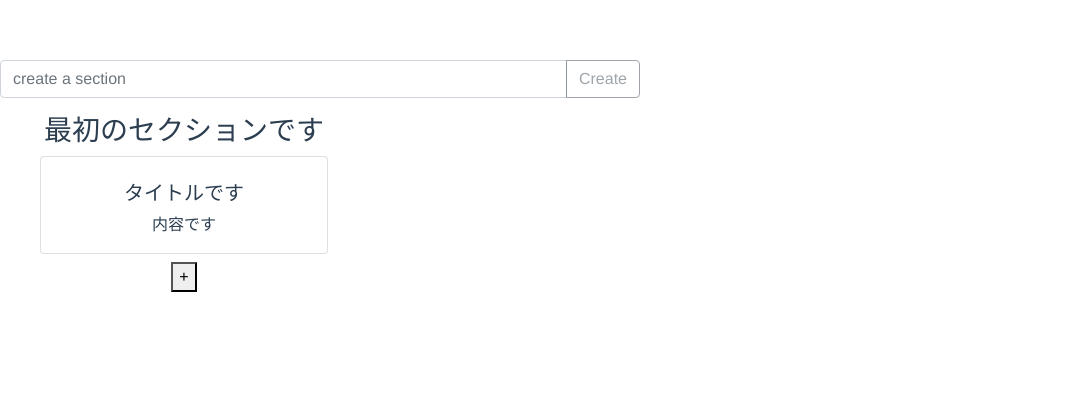
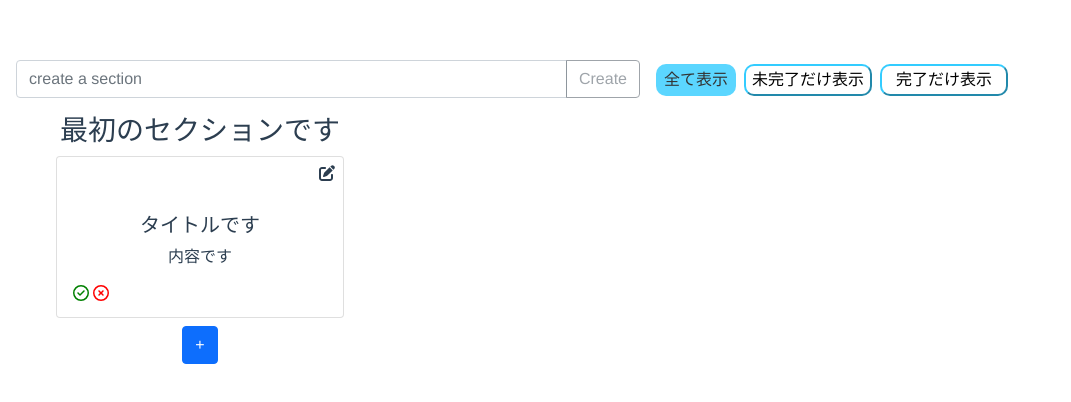
Before and after one commit to ryu0121/task_management_app_by_vue, a Vue app: page / in a window 1280 px wide. Shown: the top 402 px of the page, without its empty margins (0-1071 px from the left). Built offline with nearby package versions, Linux system fonts and the light colour scheme.

Commit message:
wip: 表示切り替えのボタンを設置するところまで

```diff
--- a/domain/Task.js
+++ b/domain/Task.js
@@ -40,6 +40,24 @@ export class Sections {
     const task = section.findTaskById(taskId)
     task.activate(payload)
   }
+
+  doneTaskOfSection(taskId, sectionId) {
+    const section = this.findById(sectionId)
+    const task = section.findTaskById(taskId)
+    task.toDone()
+  }
+
+  activateTaskOfSection(taskId, sectionId) {
+    const section = this.findById(sectionId)
+    const task = section.findTaskById(taskId)
+    task.toActivate()
+  }
+
+  taskToEditingOfSection(taskId, sectionId) {
+    const section = this.findById(sectionId)
+    const task = section.findTaskById(taskId)
+    task.toEditing()
+  }
 }
 
 export class Section {
@@ -79,6 +97,8 @@ export class Section {
 export const TaskStatus = {
   Draft: "DRAFT",
   Active: "ACTIVE",
+  Editing: "EDITING",
+  Done: "DONE",
 }
 
 export class Task {
@@ -91,9 +111,37 @@ export class Task {
   }
 
   activate(payload) {
-    this.status = TaskStatus.Active
+    this.toActivate()
     this.title = payload.title
     this.content = payload.content
+  }
+
+  toDone() {
+    this.status = TaskStatus.Done
+  }
+
+  toActivate() {
+    this.status = TaskStatus.Active
+  }
+
+  toEditing() {
+    this.status = TaskStatus.Editing
+  }
+
+  isDraft() {
+    return this.status === TaskStatus.Draft
+  }
+
+  isDone() {
+    return this.status === TaskStatus.Done
+  }
+
+  isActive() {
+    return this.status === TaskStatus.Active
+  }
+
+  isEditing() {
+    return this.status === TaskStatus.Editing
   }
 }
 
--- a/package.json
+++ b/package.json
@@ -8,6 +8,11 @@
     "lint": "vue-cli-service lint"
   },
   "dependencies": {
+    "@fortawesome/fontawesome-svg-core": "^6.2.1",
+    "@fortawesome/free-brands-svg-icons": "^6.2.1",
+    "@fortawesome/free-regular-svg-icons": "^6.2.1",
+    "@fortawesome/free-solid-svg-icons": "^6.2.1",
+    "@fortawesome/vue-fontawesome": "^3.0.2",
     "core-js": "^3.8.3",
     "vue": "^3.2.13"
   },
--- a/public/index.html
+++ b/public/index.html
@@ -8,8 +8,6 @@
     <!-- Bootstrap CSS -->
     <link href="https://cdn.jsdelivr.net/npm/bootstrap@5.0.2/dist/css/bootstrap.min.css" rel="stylesheet"
       integrity="sha384-EVSTQN3/azprG1Anm3QDgpJLIm9Nao0Yz1ztcQTwFspd3yD65VohhpuuCOmLASjC" crossorigin="anonymous">
-    <!-- fontawesome -->
-    <link href="https://use.fontawesome.com/releases/v5.13.0/css/all.css" rel="stylesheet">
     <title><%= htmlWebpackPlugin.options.title %></title>
   </head>
   <body>
--- a/src/App.vue
+++ b/src/App.vue
@@ -1,15 +1,24 @@
 <template>
-  <CreateSection
-    :isDisabled="isDisabled"
-    v-model="sectionName"
-    @click="createSection"
-  />
-  <TaskSections
-    :sections="sections"
-    @onChangeNewTaskTitle="onChangeNewTaskTitle"
-    @createTaskDraft="createTaskDraft"
-    @completeCreateTask="completeCreateTask"
-    @deleteTaskDraft="deleteTaskDraft" />
+  <div class="mx-3">
+    <div class="d-flex justify-content-start">
+      <CreateSection :isDisabled="isDisabled" v-model="sectionName" @click="createSection" />
+      <div class="ms-3 mt-1 d-flex justify-content-center">
+        <button class="me-2 display-button" style="width: 5em; height: 2em;"
+          :class="{ 'button-not-active': !displayOptions.displayAll, 'button-active': displayOptions.displayAll }"
+          @click="onClickDisplayButton('displayAll')" >全て表示</button>
+        <button class="me-2 display-button" style="width: 8em; height: 2em;"
+          :class="{ 'button-not-active': !displayOptions.displayOnlyActive, 'button-active': displayOptions.displayOnlyActive }"
+          @click="onClickDisplayButton('displayOnlyActive')" >未完了だけ表示</button>
+        <button class="me-2 display-button" style="width: 8em; height: 2em;"
+          :class="{ 'button-not-active': !displayOptions.displayOnlyDone, 'button-active': displayOptions.displayOnlyDone }"
+          @click="onClickDisplayButton('displayOnlyDone')" >完了だけ表示</button>
+      </div>
+    </div>
+    <TaskSections :sections="displayedSections" @onChangeNewTaskTitle="onChangeNewTaskTitle" @createTaskDraft="createTaskDraft"
+      @completeCreateTask="completeCreateTask" @deleteTask="deleteTask" @doneTask="doneTask"
+      @deleteTaskDraft="deleteTaskDraft" @returnTaskToActive="returnTaskToActive" @toTaskEditing="toTaskEditing"
+      @activateTask="activateTask" />
+  </div>
 </template>
 
 <script>
@@ -37,11 +46,24 @@ export default {
       sections: sections,
       sectionName: '',
       taskTitle: '',
+      displayOptions: { displayAll: true, displayOnlyActive: false, displayOnlyDone: false }
     }
   },
   computed: {
     isDisabled() {
       return this.sectionName === ''
+    },
+    displayedSections() {
+      if (this.displayOptions['displayAll']) {
+        return this.sections
+      }
+      if (this.displayOptions['displayOnlyActive']) {
+        return this.sections.includeOnlyActiveTasks()
+      }
+      if (this.displayOptions['displayOnlyDone']) {
+        return this.sections.includeOnlyDoneTasks()
+      }
+      return this.sections
     },
   },
   methods: {
@@ -59,6 +81,14 @@ export default {
       const section = sections.findById(sectionId)
       this.sections.deleteTaskFromSection(taskId, section.id)
     },
+    deleteTask(taskId, sectionId) {
+      const section = sections.findById(sectionId)
+      this.sections.deleteTaskFromSection(taskId, section.id)
+    },
+    doneTask(taskId, sectionId) {
+      const section = sections.findById(sectionId)
+      this.sections.doneTaskOfSection(taskId, section.id)
+    },
     completeCreateTask(payload, sectionId) {
       this.sections.completeCreateTask(
         payload.taskId,
@@ -68,6 +98,32 @@ export default {
           content: payload.newTaskContent
         }
       )
+    },
+    returnTaskToActive(taskId, sectionId) {
+      const section = sections.findById(sectionId)
+      this.sections.activateTaskOfSection(taskId, section.id)
+    },
+    toTaskEditing(taskId, sectionId) {
+      const section = sections.findById(sectionId)
+      this.sections.taskToEditingOfSection(taskId, section.id)
+    },
+    activateTask(taskId, sectionId) {
+      const section = sections.findById(sectionId)
+      this.sections.activateTaskOfSection(taskId, section.id)
+    },
+    onClickDisplayButton(option) {
+      // クリックしたボタンがアクティブだったら何もしない
+      if (this.displayOptions[option]) return;
+
+      // 他の表示に切り替える場合は、選んだオプションと元々アクティブだったオプションの表示を入れ替える
+      Object.keys(this.displayOptions).forEach((opt) => {
+        if (this.displayOptions[opt]) {
+          this.displayOptions[opt] = !this.displayOptions[opt]
+        }
+        if (opt === option) {
+          this.displayOptions[opt] = !this.displayOptions[opt]
+        }
+      })
     },
   },
 }
@@ -82,4 +138,23 @@ export default {
   color: #2c3e50;
   margin-top: 60px;
 }
+
+.display-button {
+  border-radius: 10px;
+}
+
+.button-not-active {
+  border-color: #33CCFF;
+  background-color: white;
+}
+
+.button-active {
+  background-color: #33CCFF;
+  border: none;
+  opacity: 0.8;
+}
+
+.button-not-active:hover {
+  opacity: 0.6;
+}
 </style>
--- /dev/null
+++ b/src/assets/css/styles.css
@@ -0,0 +1,3 @@
+.success {
+  color: "red";
+}
--- a/src/components/TaskSection.vue
+++ b/src/components/TaskSection.vue
@@ -2,29 +2,59 @@
   <h3 class="d-flex justify-content-center">{{ section.name }}</h3>
   <div v-for="task in section.tasks" :key="task.id">
     <div class="card m-2" style="width: 18rem;">
-      <div v-if="task.status === Active" class="card-body">
+      <div v-if="task.isActive()" class="d-flex justify-content-end m-2">
+        <font-awesome-icon
+          @click="toEditing(task)"
+          icon="fa-solid fa-pen-to-square"
+          class="button-hover secondary" />
+      </div>
+      <div v-if="task.isActive() || task.isDone()" class="card-body">
         <h5 class="card-title pt-2">{{ task.title }}</h5>
         <p class="card-text mt-2">{{ task.content }}</p>
+        <div class="d-flex justify-content-between">
+          <div class="d-flex justify-content-end">
+            <font-awesome-icon v-if="task.isActive()"
+              @click="doneTask(task.id)"
+              icon="fa-regular fa-circle-check"
+              class="me-1 success button-hover" />
+            <font-awesome-icon v-else-if="task.isDone()"
+              icon="fa-solid fa-circle-check"
+              class="me-1 success" />
+            <font-awesome-icon @click="deleteTask(task.id)"
+              icon="fa-regular fa-circle-xmark"
+              class="failure button-hover" />
+          </div>
+          <font-awesome-icon v-if="task.isDone()"
+            @click="returnTaskToActive(task.id)"
+            icon="ffa-solid fa-arrow-rotate-left"
+            class="me-1 secondary button-hover" />
+        </div>
       </div>
-      <div v-else-if="task.status === Draft" class="card-body">
+      <div v-else-if="task.isDraft() || task.isEditing()" class="card-body">
         <input class="card-title pt-2" placeholder="タイトル"
-          v-model="newTaskTitle" />
+          @input="inputTitle(task.id, $event.target.value)"
+          :value="typeof tmpTasks[task.id] === 'undefined'
+          ? '' : tmpTasks[task.id].title" />
         <textarea class="card-text mt-2" placeholder="内容"
-          v-model="newTaskContent"
-        ></textarea>
+          @input="inputContent(task.id, $event.target.value)"
+          :value="typeof tmpTasks[task.id] === 'undefined'
+          ? '' : tmpTasks[task.id].content" ></textarea>
         <div class="mt-3 d-flex justify-content-center">
-          <div class="mr-3">
-            <button @click="completeCreateTask(task.id)" class="px-2">作成</button>
+          <div class="me-3">
+            <button
+              @click="completeCreateTask(task.id)"
+              :disabled="isDisableCreateButton(task.id)"
+              class="px-2 btn btn-primary">作成</button>
           </div>
           <div class="ml-3">
-            <button @click="deleteTaskDraft(task.id)" class="px-2">キャンセル</button>
+            <button @click="deleteTaskDraft(task)" class="px-2 btn btn-secondary">キャンセル</button>
           </div>
         </div>
       </div>
     </div>
   </div>
   <div>
-    <button @click="$emit('createTaskDraft')">+</button>
+    <button @click="$emit('createTaskDraft')" class="btn btn-primary">+</button>
   </div>
 </template>
 
@@ -39,26 +69,78 @@ export default {
   },
   data() {
     return {
-      newTaskTitle: '',
-      newTaskContent: '',
+      tmpTasks: {},
     }
   },
   created() {
     this.Active = TaskStatus.Active
     this.Draft = TaskStatus.Draft
   },
-  emits: ['createTaskDraft', 'deleteTaskDraft', 'completeCreateTask'],
+  emits: ['createTaskDraft', 'deleteTaskDraft', 'completeCreateTask', 'deleteTask', 'doneTask', 'returnTaskToActive', 'toEditing', 'activateTask'],
   methods: {
     completeCreateTask(taskId) {
-      this.$emit('completeCreateTask', { taskId, newTaskTitle: this.newTaskTitle, newTaskContent: this.newTaskContent })
-      this.newTaskTitle = ''
-      this.newTaskContent = ''
+      const title = this.tmpTasks[taskId].title
+      const content = this.tmpTasks[taskId].content
+      this.$emit('completeCreateTask', { taskId, newTaskTitle: title, newTaskContent: content })
+      delete this.tmpTasks[taskId]
     },
-    deleteTaskDraft(taskId) {
-      this.$emit('deleteTaskDraft', taskId)
-      this.newTaskTitle = ''
-      this.newTaskContent = ''
+    deleteTaskDraft(task) {
+      if (task.isDraft()) {
+        this.$emit('deleteTaskDraft', task.id)
+        delete this.tmpTasks[task.id]
+      }
+      if (task.isEditing()) {
+        this.$emit('activateTask', task.id)
+        delete this.tmpTasks[task.id]
+      }
+    },
+    deleteTask(taskId) {
+      const ok = confirm('タスクを削除します。よろしいですか？')
+      if (!ok) return;
+
+      this.$emit('deleteTask', taskId)
+    },
+    doneTask(taskId) {
+      this.$emit('doneTask', taskId)
+    },
+    returnTaskToActive(taskId) {
+      const ok = confirm('タスクを未完了に戻します。よろしいですか？')
+      if (!ok) return;
+
+      this.$emit('returnTaskToActive', taskId)
+    },
+    toEditing(task) {
+      this.tmpTasks[task.id] = { ...this.tmpTasks[task.id], title: task.title, content: task.content }
+      this.$emit('toTaskEditing', task.id)
+    },
+    inputTitle(taskId, v) {
+      this.tmpTasks[taskId] = { ...this.tmpTasks[taskId], title: v}
+    },
+    inputContent(taskId, v) {
+      this.tmpTasks[taskId] = { ...this.tmpTasks[taskId], content: v }
+    },
+    isDisableCreateButton(taskId) {
+      return typeof this.tmpTasks[taskId] === 'undefined'
+        || typeof this.tmpTasks[taskId].title === 'undefined'
+        || typeof this.tmpTasks[taskId].content === 'undefined'
+        || this.tmpTasks[taskId].title === ''
+        || this.tmpTasks[taskId].content === ''
     }
   },
 }
 </script>
+
+<style scoped>
+.success {
+  color: green;
+}
+
+.failure {
+  color: red;
+}
+
+.button-hover:hover {
+  opacity: 0.6;
+  cursor: pointer;
+}
+</style>
--- a/src/components/TaskSections.vue
+++ b/src/components/TaskSections.vue
@@ -6,7 +6,12 @@
         @onChangeNewTaskTitle="onChangeNewTaskTitle"
         @createTaskDraft="$emit('createTaskDraft', section.id)"
         @completeCreateTask="$emit('completeCreateTask', $event, section.id)"
-        @deleteTaskDraft="$emit('deleteTaskDraft', $event, section.id)" />
+        @deleteTask="$emit('deleteTask', $event, section.id)"
+        @doneTask="$emit('doneTask', $event, section.id)"
+        @deleteTaskDraft="$emit('deleteTaskDraft', $event, section.id)"
+        @returnTaskToActive="$emit('returnTaskToActive', $event, section.id)"
+        @toTaskEditing="$emit('toTaskEditing', $event, section.id)"
+        @activateTask="$emit('activateTask', $event, section.id)" />
     </div>
   </div>
 </template>
```
Also changed, not shown: src/main.js (+22 -1 lines), 2 other files (tests, documents, lock files or other folders).
